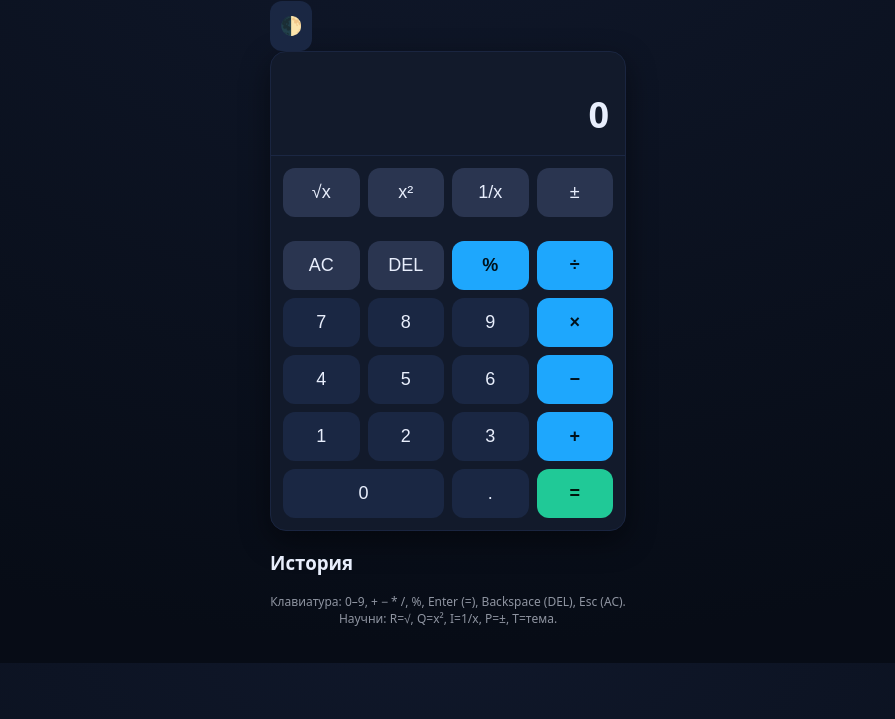
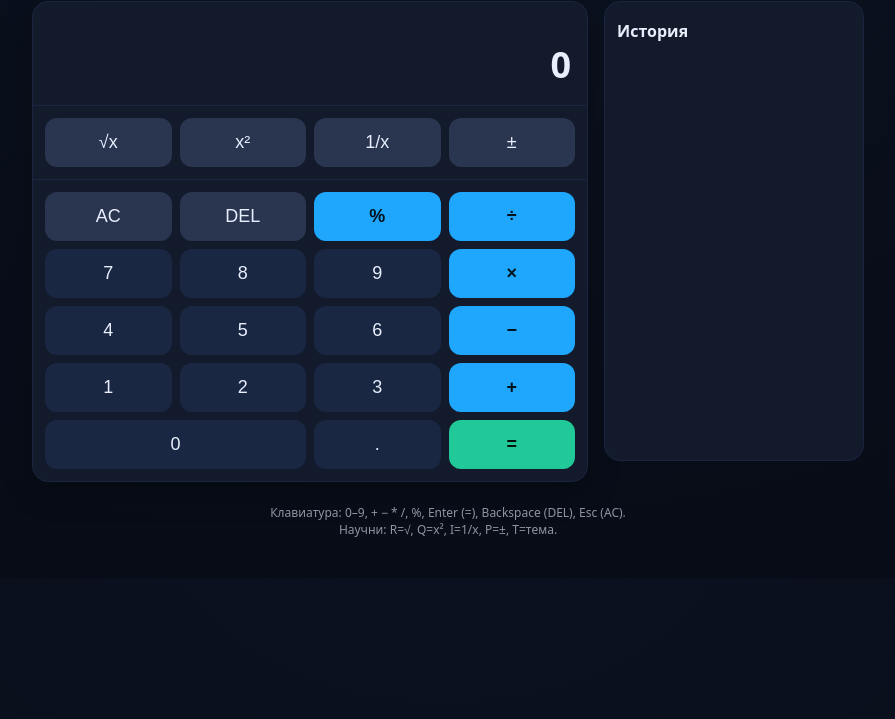
Before and after one commit to SATananov/calculator-app, a plain HTML site: page index.html in a window 1280 px wide. Shown: the part 81-800 px from the top of the page, without its empty margins (192-1087 px from the left). Drawn offline with Linux system fonts and the light colour scheme.

Commit message:
Update style.css

```diff
--- a/style.css
+++ b/style.css
@@ -1,30 +1,50 @@
 * { box-sizing: border-box; }
 :root {
-  --bg: #0b1220; --panel: #121a2b; --muted: #2a3550;
-  --txt: #e8eefc; --accent: #0d6efd; --op: #1ea7fd; --eq: #20c997;
+  --bg: #0b1220; --panel:#121a2b; --muted:#2a3550;
+  --txt:#e8eefc; --op:#1ea7fd; --eq:#20c997; --border:#1a2540;
+}
+:root.light {
+  --bg:#f6f8ff; --panel:#ffffff; --muted:#e9eef7;
+  --txt:#0f1830; --op:#bfe4ff; --eq:#c8f5e9; --border:#dbe4ff;
 }
 body {
-  margin: 0; font-family: system-ui, Arial, sans-serif;
-  background: radial-gradient(1200px 800px at 50% -10%, #10182b, #070c16);
-  color: var(--txt);
+  margin: 0; font-family: system-ui, Arial, sans-serif; color: var(--txt);
+  background: radial-gradient(1200px 800px at 50% -10%, var(--bg), #070c16);
 }
-.wrap { max-width: 380px; margin: 36px auto; padding: 0 12px; }
-h1 { text-align: center; margin: 0 0 16px; font-size: 22px; opacity: .9; }
+.wrap { max-width: 860px; margin: 28px auto; padding: 0 14px; display:grid; grid-template-columns: 1fr 260px; gap:16px; }
+.topbar { grid-column: 1 / -1; display:flex; align-items:center; justify-content:space-between; }
+h1 { margin: 0; font-size: 22px; opacity:.9; }
+#themeToggle { border:none; background:var(--muted); color:var(--txt); padding:8px 10px; border-radius:10px; cursor:pointer; }
 
-.calc { background: var(--panel); border:1px solid #1a2540; border-radius: 16px; box-shadow: 0 10px 30px rgba(0,0,0,.45); }
-.screen { padding: 16px; border-bottom: 1px solid #1b2743; min-height: 96px; display:flex; flex-direction:column; justify-content:flex-end; }
-.history { min-height: 22px; opacity: .7; font-size: 14px; text-align: right; word-break: break-all; }
-.display { font-size: 36px; font-weight: 700; text-align: right; word-break: break-all; }
+.calc { background: var(--panel); border:1px solid var(--border); border-radius:16px; box-shadow:0 10px 30px rgba(0,0,0,.25); }
+.screen { padding:16px; border-bottom: 1px solid var(--border); min-height:96px; display:flex; flex-direction:column; justify-content:flex-end; }
+.history { min-height:22px; opacity:.7; font-size:14px; text-align:right; word-break: break-all; }
+.display { font-size:36px; font-weight:700; text-align:right; word-break: break-all; }
 
-.keys { display: grid; grid-template-columns: repeat(4,1fr); gap: 8px; padding: 12px; }
+.keys { display:grid; grid-template-columns:repeat(4,1fr); gap:8px; padding:12px; }
+.keys-science { border-bottom:1px solid var(--border); }
 button {
-  border: none; padding: 14px 10px; border-radius: 12px; font-size: 18px; color: var(--txt);
-  background: #1a2743; cursor: pointer; transition: transform .06s ease, background .2s ease, filter .2s;
+  border:none; padding:14px 10px; border-radius:12px; font-size:18px; color:var(--txt);
+  background:#1a2743; cursor:pointer; transition: transform .06s ease, filter .2s;
 }
-button:hover { filter: brightness(1.06); }
+:root.light button { background:#eef3ff; }
+button:hover { filter:brightness(1.06); }
 button:active { transform: translateY(1px); }
-button.op { background: var(--op); color: #00121c; font-weight: 700; }
-button.eq { background: var(--eq); color: #00140d; font-weight: 800; }
+button.op { background: var(--op); color:#00121c; font-weight:700; }
+:root.light button.op { color:#04263a; }
+button.eq { background: var(--eq); color:#00140d; font-weight:800; }
 button.muted { background: var(--muted); }
 button.zero { grid-column: span 2; }
-.hint { text-align:center; opacity:.6; font-size: 12px; margin-top:12px; }
+
+.historyPanel {
+  background: var(--panel); border:1px solid var(--border); border-radius:16px; padding:12px;
+  max-height: 460px; overflow:auto;
+}
+.historyPanel h3 { margin: 6px 0 8px; font-size: 16px; }
+.historyPanel ol { margin:0; padding-left: 18px; }
+.historyPanel li { margin: 4px 0; font-size: 14px; opacity:.9; }
+
+.hint { grid-column: 1 / -1; text-align:center; opacity:.6; font-size:12px; margin-top:6px; }
+@media (max-width: 760px) {
+  .wrap { grid-template-columns: 1fr; }
+}
```
